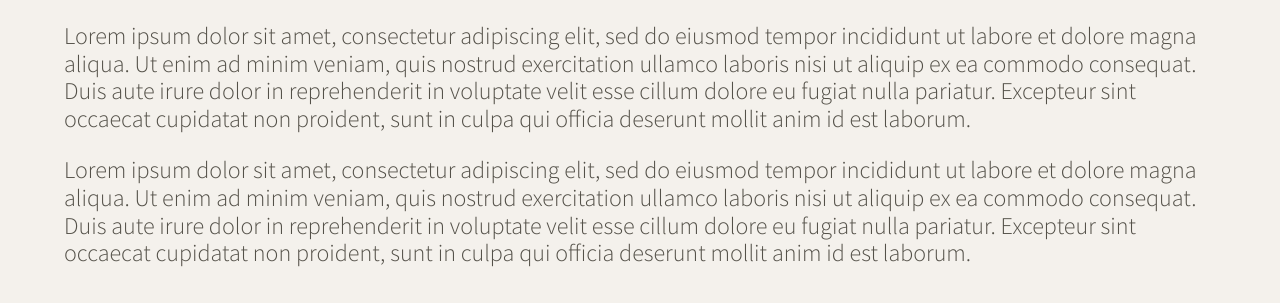
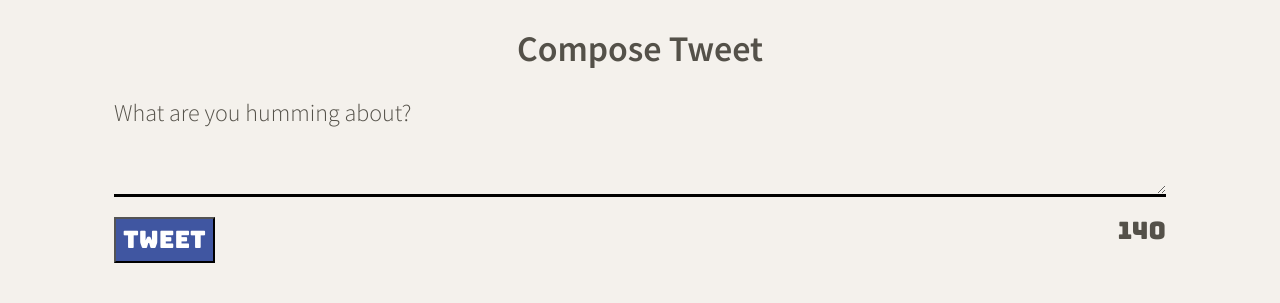
Before and after one commit to cassie-eve/tweeter, a website: page public/index.html in a window 1280 px wide. Shown: the part 522-825 px from the top of the page. Drawn offline with nearby package versions, Linux system fonts and the light colour scheme.

Commit message:
new tweet form

```diff
--- a/public/index.html
+++ b/public/index.html
@@ -17,6 +17,7 @@
     <link rel="stylesheet" href="/styles/layout.css" type="text/css" />
     <link rel="stylesheet" href="/styles/nav.css" type="text/css" />
     <link rel="stylesheet" href="/styles/header.css" type="text/css" />
+    <link rel="stylesheet" href="/styles/new-tweet.css" type="text/css" />
 
     <!-- External JS -->
     <script src="https://ajax.googleapis.com/ajax/libs/jquery/3.4.1/jquery.min.js"></script>
@@ -45,8 +46,19 @@
     </header>
     <!-- Page-specific (main) content here -->
     <main>
-      <p>Lorem ipsum dolor sit amet, consectetur adipiscing elit, sed do eiusmod tempor incididunt ut labore et dolore magna aliqua. Ut enim ad minim veniam, quis nostrud exercitation ullamco laboris nisi ut aliquip ex ea commodo consequat. Duis aute irure dolor in reprehenderit in voluptate velit esse cillum dolore eu fugiat nulla pariatur. Excepteur sint occaecat cupidatat non proident, sunt in culpa qui officia deserunt mollit anim id est laborum.</p>
-      <p>Lorem ipsum dolor sit amet, consectetur adipiscing elit, sed do eiusmod tempor incididunt ut labore et dolore magna aliqua. Ut enim ad minim veniam, quis nostrud exercitation ullamco laboris nisi ut aliquip ex ea commodo consequat. Duis aute irure dolor in reprehenderit in voluptate velit esse cillum dolore eu fugiat nulla pariatur. Excepteur sint occaecat cupidatat non proident, sunt in culpa qui officia deserunt mollit anim id est laborum.</p>
+      <section class="new-tweet">
+        <h2>Compose Tweet</h2>
+        <form action="/tweets/" method="post">
+          <label for="tweet-text">What are you humming about?</label>
+          <textarea name="text" id="tweet-text"></textarea>
+          <div>
+            <button type="submit">Tweet</button>
+            <output name="counter" class="counter" for="tweet-text">140</output>
+          </div>
+        </form>
+      </section>
+      <!-- <p>Lorem ipsum dolor sit amet, consectetur adipiscing elit, sed do eiusmod tempor incididunt ut labore et dolore magna aliqua. Ut enim ad minim veniam, quis nostrud exercitation ullamco laboris nisi ut aliquip ex ea commodo consequat. Duis aute irure dolor in reprehenderit in voluptate velit esse cillum dolore eu fugiat nulla pariatur. Excepteur sint occaecat cupidatat non proident, sunt in culpa qui officia deserunt mollit anim id est laborum.</p>
+      <p>Lorem ipsum dolor sit amet, consectetur adipiscing elit, sed do eiusmod tempor incididunt ut labore et dolore magna aliqua. Ut enim ad minim veniam, quis nostrud exercitation ullamco laboris nisi ut aliquip ex ea commodo consequat. Duis aute irure dolor in reprehenderit in voluptate velit esse cillum dolore eu fugiat nulla pariatur. Excepteur sint occaecat cupidatat non proident, sunt in culpa qui officia deserunt mollit anim id est laborum.</p> -->
     </main>
   </body>
 </html>
--- /dev/null
+++ b/public/styles/new-tweet.css
@@ -0,0 +1,36 @@
+form {
+  display: flex;
+  flex-direction: column;
+}
+
+h2 {
+  text-align: center;
+}
+
+textarea {
+  border: none;
+  border-bottom: black 3px solid;
+  margin-bottom: 20px;
+  background-color: #f4f1ec;
+  padding-top: 10px;
+}
+
+textarea:focus {
+  outline: none;
+}
+
+form div button {
+  background-color: #4056A1;
+  color: white;
+  padding: 7px;
+}
+
+.new-tweet {
+  padding: 0px 50px 40px 50px;
+}
+
+.new-tweet form div {
+  display: flex;
+  justify-content: space-between;
+  font-family: bungee, sans-serif;
+}
--- a/server/data-files/initial-tweets.json
+++ b/server/data-files/initial-tweets.json
@@ -8,7 +8,7 @@
     "content": {
       "text": "If I have seen further it is by standing on the shoulders of giants"
     },
-    "created_at": 1667867375465
+    "created_at": 1668300486861
   },
   {
     "user": {
@@ -19,6 +19,6 @@
     "content": {
       "text": "Je pense , donc je suis"
     },
-    "created_at": 1667953775465
+    "created_at": 1668386886861
   }
 ]
```
